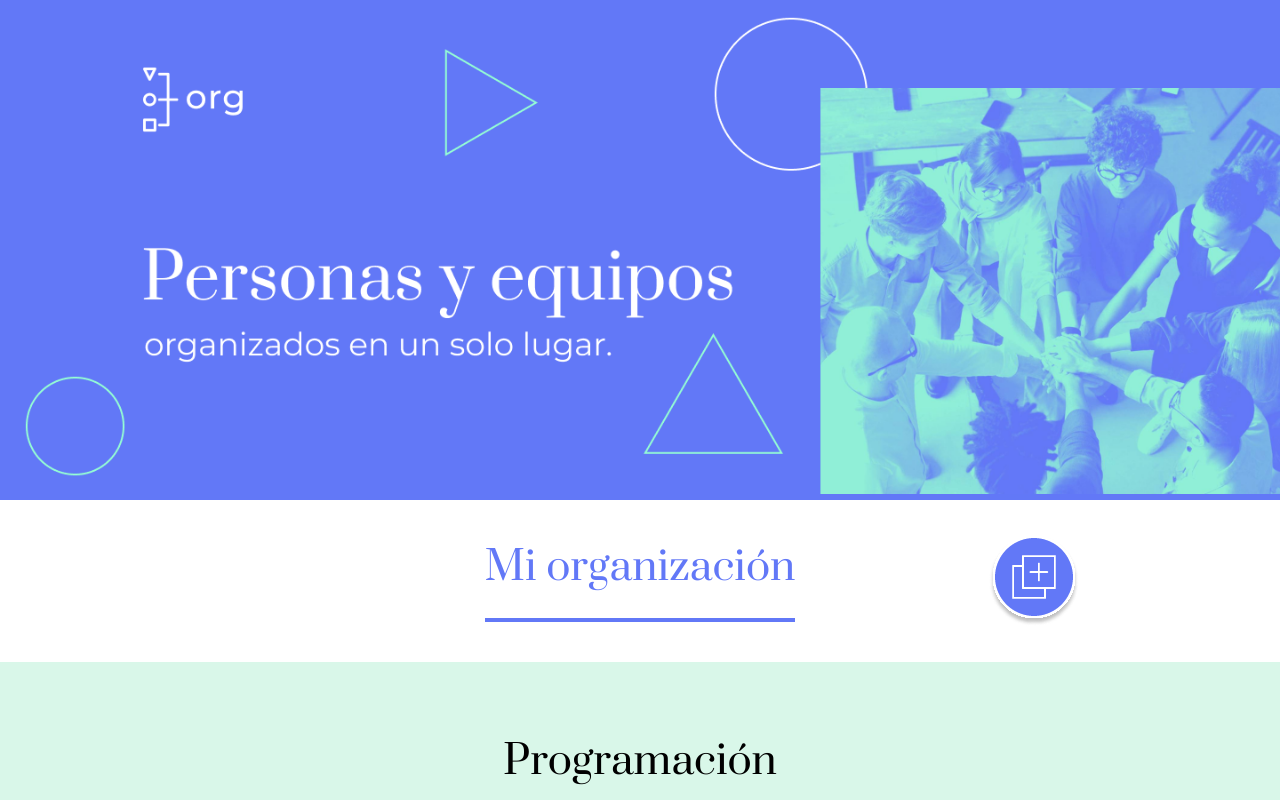
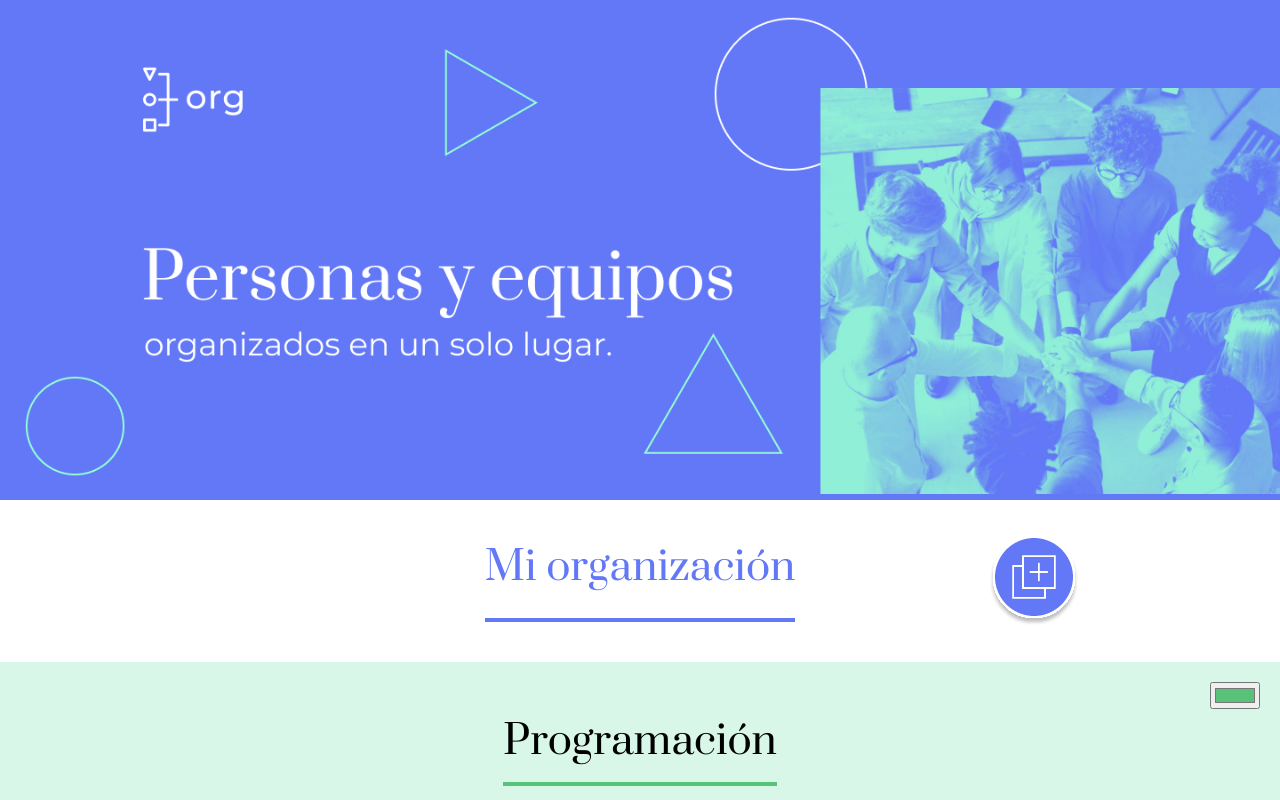
Before and after one commit to K3yJey/webPage-Org, a React (Create React App) app in the folder org/: page / in a window 1280 px wide. Shown: the top 800 px of the page. Built offline with nearby package versions, Linux system fonts and the light colour scheme.

Commit message:
feat: :zap: Se implementó la función para actualizar color de cards equipo

```diff
--- a/org/package.json
+++ b/org/package.json
@@ -6,6 +6,7 @@
     "@testing-library/jest-dom": "^5.16.5",
     "@testing-library/react": "^13.4.0",
     "@testing-library/user-event": "^13.5.0",
+    "hex-to-rgba": "^2.0.1",
     "react": "^18.2.0",
     "react-dom": "^18.2.0",
     "react-icons": "^4.8.0",
--- a/org/src/App.js
+++ b/org/src/App.js
@@ -22,48 +22,44 @@ function App() {
       puesto: "Developer"
     }
   ])
-
-  //Lista de equipos
-  const listaEquipo = [
+  const [equipo, actualizarEquipo] = useState([
     {
       titulo: "Programación",
-      fondo: "var(--fondo-programacion)",
-      destaque: "var(--destaque-programacion)"
+      fondo: "#d9f7e9",
+      destaque: "#57c278"
     },
     {
       titulo: "Front End",
-      fondo: "var(--fondo-front_end)",
-      destaque: "var(--destaque-front_end)"
+      fondo: "#e8f8ff",
+      destaque: "#82cffa"
     },
     {
       titulo: "Data Science",
-      fondo: "var(--fondo-data_science)",
-      destaque: "var(--destaque-data_science)"
+      fondo: "#f0f8e2",
+      destaque: "#a6d157"
     },
     {
       titulo: "Devops",
-      fondo: "var(--fondo-dev_ops)",
-      destaque: "var(--destaque-dev_ops)"
+      fondo: "#fde7e8",
+      destaque: "#e06b69"
     },
     {
       titulo: "UX y Diseño",
-      fondo: "var(--fondo-ux_diseño)",
-      destaque: "var(--destaque-ux_diseño)"
+      fondo: "#fae9f5",
+      destaque: "#db6ebf"
     },
     {
       titulo: "Móvil",
-      fondo: "var(--fondo-movil)",
-      destaque: "var(--destaque-movil)"
+      fondo: "#fff5d9",
+      destaque: "#ffba05"
     },
     {
       titulo: "Innovación y Gestión",
-      fondo: "var(--fondo-innovacion_gestion)",
-      destaque: "var(--destaque-innovacion_gestion)"
+      fondo: "#ffeedf",
+      destaque: "#ff8a29"
     }
-  ]
+  ])
 
-  //Ternario -> condicion ? Muestra : NoMuestra
-  //Cortocircuito -> condicion && Muestra
   const mostrarFormulario = () => {
     ocultarForm(!mostrarForm)
   }
@@ -81,6 +77,20 @@ function App() {
     console.log("Eliminar")
   }
 
+  //Actualizar color de equipo
+  const actualizarColor = (color, titulo) => {
+    console.log("Actualizar: ", color, titulo)
+    const colorActualizar = equipo.map((equipo) => {
+      if (equipo.titulo === titulo) {
+        equipo.destaque = color
+      }
+      return equipo
+    })
+    actualizarEquipo(colorActualizar)
+  }
+
+  //Ternario -> condicion ? Muestra : NoMuestra
+  //Cortocircuito -> condicion && Muestra
   return (
     <div>
       <Header />
@@ -88,14 +98,14 @@ function App() {
       {/*mostrarForm ? <Form /> : <></>*/}
       {mostrarForm && (
         <Form
-          equipo={listaEquipo.map((lista) => lista.titulo)}
+          equipo={equipo.map((lista) => lista.titulo)}
           registrarColaborador={registrarColaborador}
         />
       )}
 
       <Org mostrarForm={mostrarFormulario} />
 
-      {listaEquipo.map((lista) => {
+      {equipo.map((lista) => {
         return (
           <Equipo
             key={lista.titulo}
@@ -106,6 +116,7 @@ function App() {
               lista.titulo que sea igual al de colaborador*/
             )}
             eliminarColaborador={eliminarColaborador}
+            actualizarColor={actualizarColor}
           />
         )
       })}
--- a/org/src/components/Equipo/Equipo.css
+++ b/org/src/components/Equipo/Equipo.css
@@ -1,22 +1,32 @@
 .equipo {
   /*background-color: var(--fondo-);*/
-  font-size: 32px;
-  font-weight: 400;
+  position: relative;
   justify-content: center;
   align-items: center;
   text-align: center;
+  font-size: 32px;
+  font-weight: 400;
   width: 100%;
   padding: 32px;
   box-sizing: border-box;
 }
 
-.equipo h3 {
+.input-color {
+  position: absolute;
+  top: 20px;
+  right: 20px;
+}
+
+.titulo {
   display: inline-block;
+  justify-content: center;
   font-size: 40px;
   font-weight: 400;
   color: var(--color-fuente);
   padding-bottom: 14px;
   border-bottom: 4px solid;
+  margin-top: 20px;
+  margin-bottom: 40px;
 }
 
 .colaboradores {
--- a/org/src/components/Equipo/Equipo.jsx
+++ b/org/src/components/Equipo/Equipo.jsx
@@ -3,8 +3,8 @@ import Colaborador from "./Colaborador/Colaborador.jsx"
 
 const Equipo = (props) => {
   //Destructuración
-  const { fondo, destaque, titulo } = props.equipo
-  const { colaborador, eliminarColaborador } = props
+  const { titulo, fondo, destaque } = props.equipo
+  const { colaborador, eliminarColaborador, actualizarColor } = props
 
   const bgc = {
     backgroundColor: fondo
@@ -18,7 +18,17 @@ const Equipo = (props) => {
     <>
       {colaborador.length > 0 && (
         <section className="equipo" style={bgc}>
-          <h3 style={color}>{titulo}</h3>
+          <h3 className="titulo" style={color}>
+            {titulo}
+          </h3>
+          <input
+            className="input-color"
+            type="color"
+            value={destaque}
+            onChange={(evento) => {
+              actualizarColor(evento.target.value, titulo)
+            }}
+          />
 
           <div className="colaboradores">
             {colaborador.map((colaborador, i) => {
@@ -28,6 +38,7 @@ const Equipo = (props) => {
                   datos={colaborador}
                   destaque={destaque}
                   eliminarColaborador={eliminarColaborador}
+                  actualizarColor={actualizarColor}
                 />
               )
             })}
```
Also changed, not shown: 1 other file (tests, documents, lock files or other folders).
